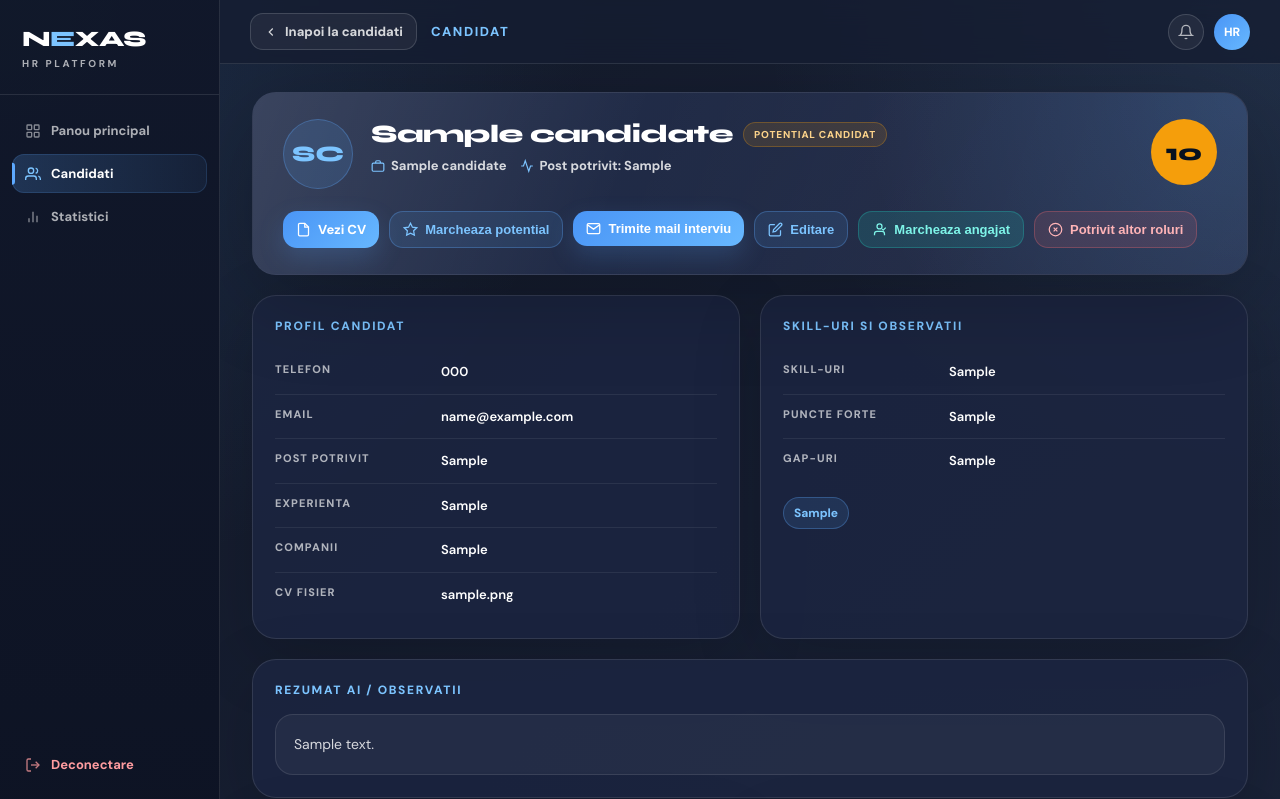
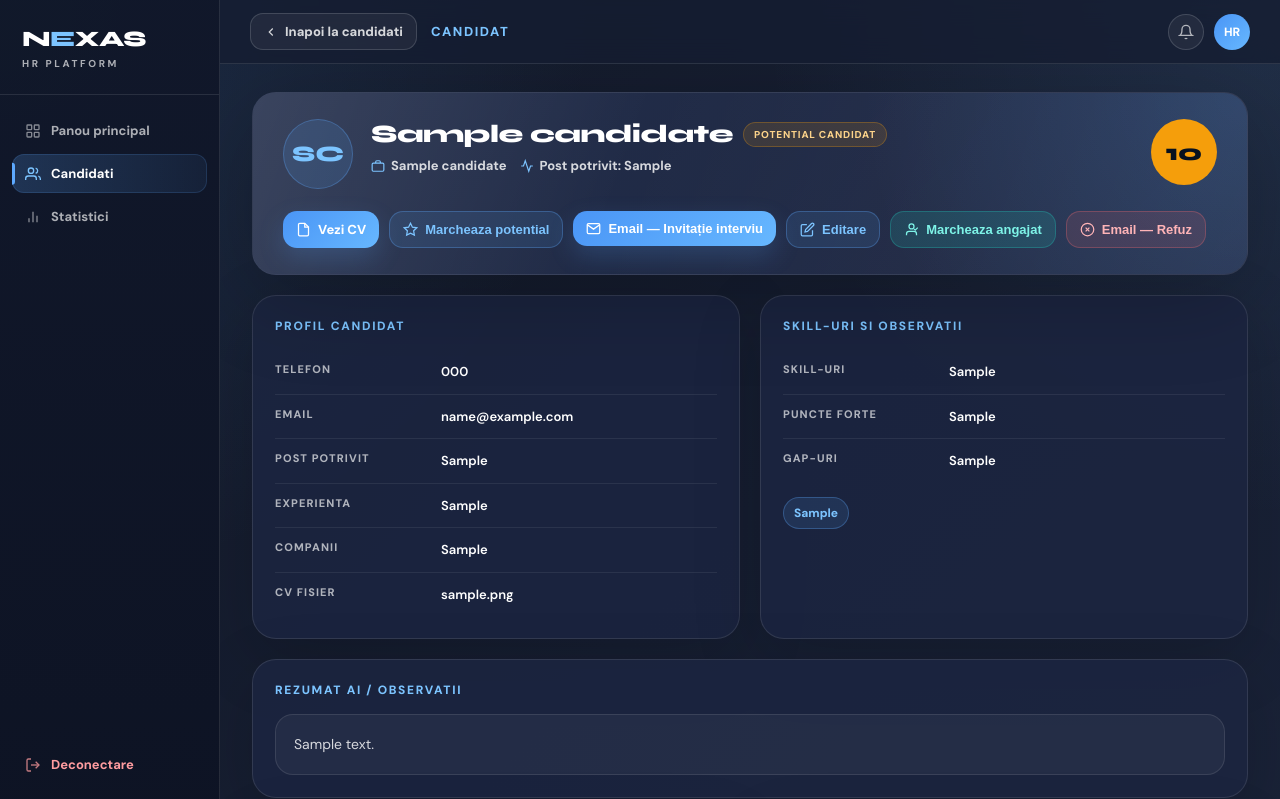
Before and after one commit to robotHR/HR, a FastAPI app: page /candidat/1 in a window 1280 px wide. Shown: the top 799 px of the page. Run offline with FastAPI, Linux system fonts and the light colour scheme; the visitor is signed in with stand-in values (Sample User, id 1); tables that the repository leaves empty hold one stand-in row (values such as "Sample post"); parts of the project's set-up code (start-up, migrations or seed data) failed here and were passed over.

Commit message:
Update candidate_detail.html

```diff
--- a/app/templates/candidate_detail.html
+++ b/app/templates/candidate_detail.html
@@ -118,7 +118,7 @@
                     <form method="post" action="/candidat/{{ candidate.id }}/trimite-interviu" style="display:inline">
                         <button class="btn btn-email" type="submit">
                             <svg viewBox="0 0 24 24" fill="none" stroke="currentColor" stroke-width="2"><path d="M4 4h16c1.1 0 2 .9 2 2v12c0 1.1-.9 2-2 2H4c-1.1 0-2-.9-2-2V6c0-1.1.9-2 2-2z"/><polyline points="22,6 12,13 2,6"/></svg>
-                            Trimite mail interviu
+                           Email — Invitație interviu
                         </button>
                     </form>
                     <button class="btn btn-edit-sm" type="button" onclick="toggleEdit()">
@@ -134,7 +134,7 @@
                     <form method="post" action="/candidat/{{ candidate.id }}/refuza" style="display:inline">
                         <button class="btn btn-exclude" type="submit">
                             <svg viewBox="0 0 24 24" fill="none" stroke="currentColor" stroke-width="2"><circle cx="12" cy="12" r="10"/><line x1="15" y1="9" x2="9" y2="15"/><line x1="9" y1="9" x2="15" y2="15"/></svg>
-                            Potrivit altor roluri
+                            Email — Refuz
                         </button>
                     </form>
                 </div>
```
